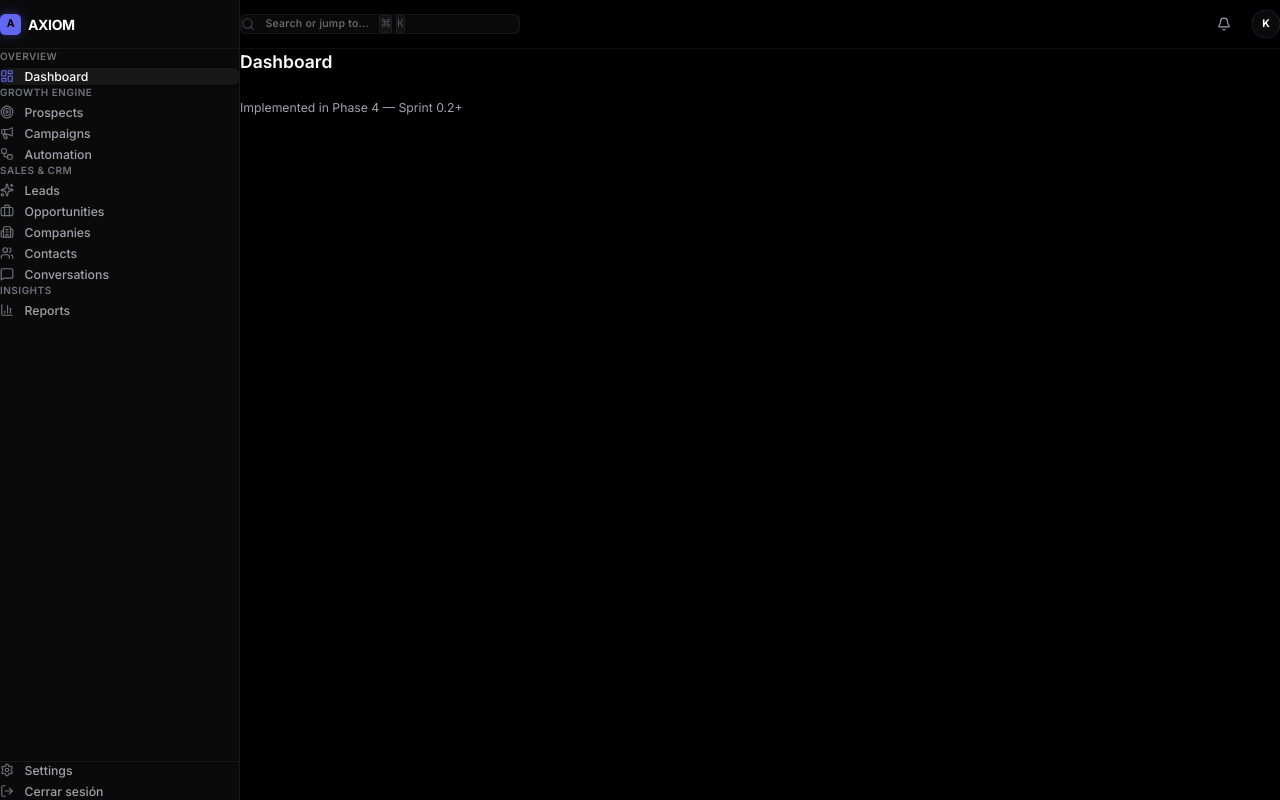
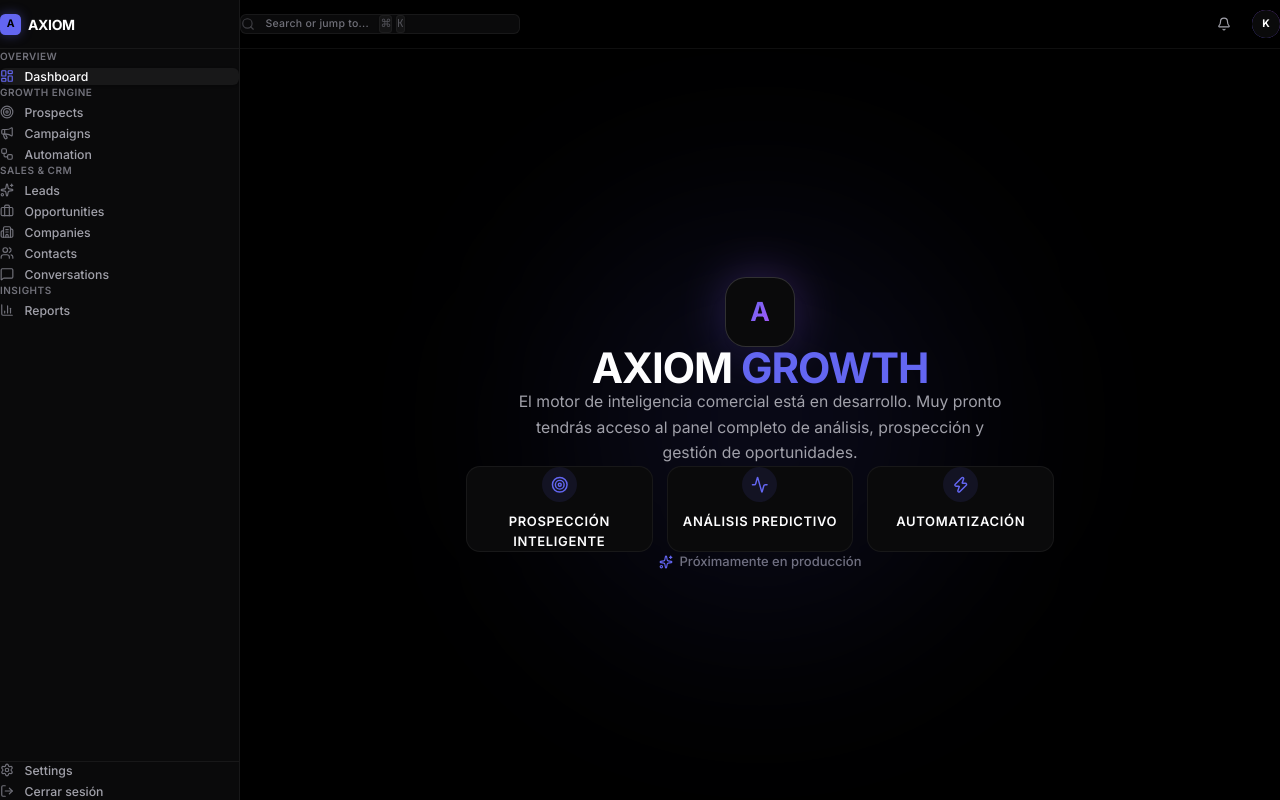
Before and after one commit to kennergiraldo555ai/Axiom, a Next.js app: page /dashboard in a window 1280 px wide. Built offline with nearby package versions, Linux system fonts and the light colour scheme; no server answers.

Commit message:
feat(dashboard): add coming soon placeholder for Axiom Growth module

```diff
--- a/src/app/(app)/dashboard/page.tsx
+++ b/src/app/(app)/dashboard/page.tsx
@@ -1,29 +1,72 @@
 import type { Metadata } from "next";
+import { Sparkles, Activity, Target, Zap } from "lucide-react";
 
 export const metadata: Metadata = {
   title: "Dashboard",
 };
 
-/**
- * Dashboard — KPI cards, recent leads, pipeline chart.
- * Implemented in Sprint 0.2+ (Phase 4).
- */
 export default function DashboardPage() {
   return (
-    <div>
-      <h1
-        style={{
-          fontSize: "var(--text-xl)",
-          fontWeight: 600,
-          color: "var(--c-text-primary)",
-          marginBottom: "var(--s-5)",
-        }}
-      >
-        Dashboard
-      </h1>
-      <p style={{ color: "var(--c-text-secondary)", fontSize: "var(--text-sm)" }}>
-        Implemented in Phase 4 — Sprint 0.2+
-      </p>
+    <div className="flex flex-col min-h-[calc(100vh-3.5rem)] items-center justify-center p-8 animate-in fade-in-50 duration-500">
+      <div className="max-w-2xl w-full flex flex-col items-center text-center space-y-8 relative">
+        {/* Glow effect background */}
+        <div className="absolute top-1/2 left-1/2 -translate-x-1/2 -translate-y-1/2 w-[400px] h-[400px] bg-[var(--c-accent)]/10 blur-[100px] rounded-full pointer-events-none" />
+
+        {/* Logo / Icon */}
+        <div className="relative">
+          <div className="absolute inset-0 bg-gradient-to-tr from-[var(--c-accent)] to-[#a855f7] blur-xl opacity-30 rounded-3xl" />
+          <div className="w-20 h-20 bg-[var(--c-bg-elevated)] border border-[var(--c-border-strong)] rounded-3xl shadow-xl flex items-center justify-center relative z-10">
+            <span className="text-3xl font-black text-transparent bg-clip-text bg-gradient-to-br from-[var(--c-accent)] to-[#a855f7]">
+              A
+            </span>
+          </div>
+        </div>
+
+        {/* Text content */}
+        <div className="space-y-4 relative z-10">
+          <h1 className="text-4xl sm:text-5xl font-bold tracking-tight text-[var(--c-text-primary)]">
+            AXIOM <span className="text-[var(--c-accent)]">GROWTH</span>
+          </h1>
+          <p className="text-lg text-[var(--c-text-secondary)] max-w-[500px] mx-auto leading-relaxed">
+            El motor de inteligencia comercial está en desarrollo. Muy pronto tendrás acceso al
+            panel completo de análisis, prospección y gestión de oportunidades.
+          </p>
+        </div>
+
+        {/* Feature preview cards */}
+        <div className="grid grid-cols-1 sm:grid-cols-3 gap-4 w-full mt-8 relative z-10">
+          <div className="bg-[var(--c-bg-elevated)] border border-[var(--c-border-subtle)] p-5 rounded-2xl flex flex-col items-center gap-3 text-center">
+            <div className="w-10 h-10 rounded-full bg-[var(--c-accent)]/10 text-[var(--c-accent)] flex items-center justify-center">
+              <Target className="w-5 h-5" />
+            </div>
+            <h3 className="text-[13px] font-semibold text-[var(--c-text-primary)] uppercase tracking-wider">
+              Prospección Inteligente
+            </h3>
+          </div>
+          <div className="bg-[var(--c-bg-elevated)] border border-[var(--c-border-subtle)] p-5 rounded-2xl flex flex-col items-center gap-3 text-center">
+            <div className="w-10 h-10 rounded-full bg-[var(--c-accent)]/10 text-[var(--c-accent)] flex items-center justify-center">
+              <Activity className="w-5 h-5" />
+            </div>
+            <h3 className="text-[13px] font-semibold text-[var(--c-text-primary)] uppercase tracking-wider">
+              Análisis Predictivo
+            </h3>
+          </div>
+          <div className="bg-[var(--c-bg-elevated)] border border-[var(--c-border-subtle)] p-5 rounded-2xl flex flex-col items-center gap-3 text-center">
+            <div className="w-10 h-10 rounded-full bg-[var(--c-accent)]/10 text-[var(--c-accent)] flex items-center justify-center">
+              <Zap className="w-5 h-5" />
+            </div>
+            <h3 className="text-[13px] font-semibold text-[var(--c-text-primary)] uppercase tracking-wider">
+              Automatización
+            </h3>
+          </div>
+        </div>
+
+        {/* Tagline */}
+        <div className="pt-8 flex items-center gap-2 text-[13px] text-[var(--c-text-tertiary)] font-medium">
+          <Sparkles className="w-4 h-4 text-[var(--c-accent)]" />
+          Próximamente en producción
+        </div>
+      </div>
     </div>
   );
 }
```
